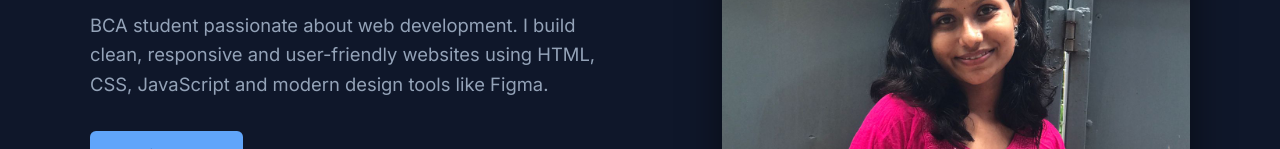
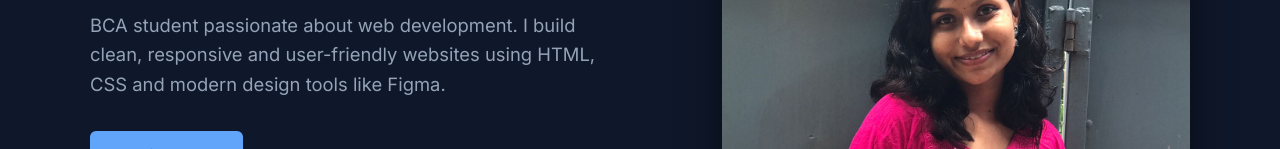
Before and after one commit to jeeyadhakal40-stack/Jeeya-portfolio, a plain HTML site: page index.html in a window 1280 px wide. Shown: the part 405-554 px from the top of the page. Drawn offline with Linux system fonts and the light colour scheme.

Commit message:
Update index.html

```diff
--- a/index.html
+++ b/index.html
@@ -251,7 +251,7 @@
     <div class="hero">
       <div>
         <h1>Hi, I'm <span>Jeeya Dhakal</span></h1>
-        <p>BCA student passionate about web development. I build clean, responsive and user-friendly websites using HTML, CSS, JavaScript and modern design tools like Figma.</p>
+        <p>BCA student passionate about web development. I build clean, responsive and user-friendly websites using HTML, CSS and modern design tools like Figma.</p>
         <a href="#contact" class="btn">Get in Touch</a>
       </div>
       <div class="profile">
```
